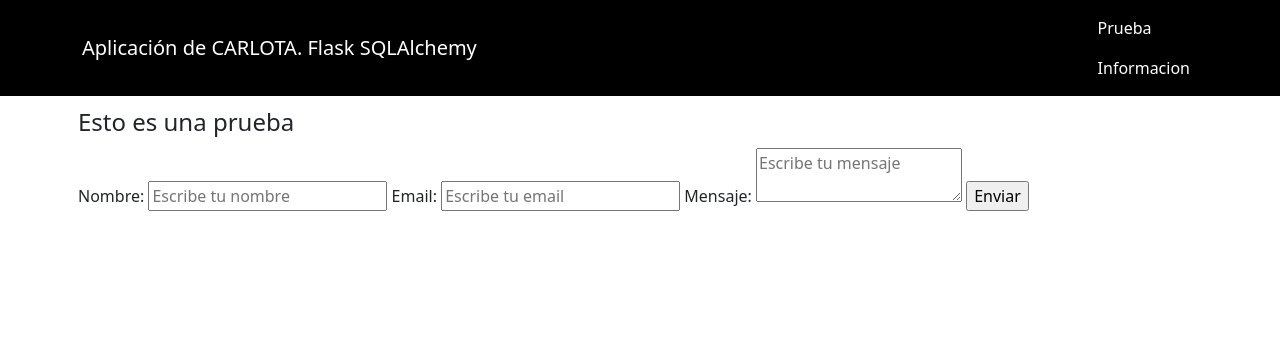
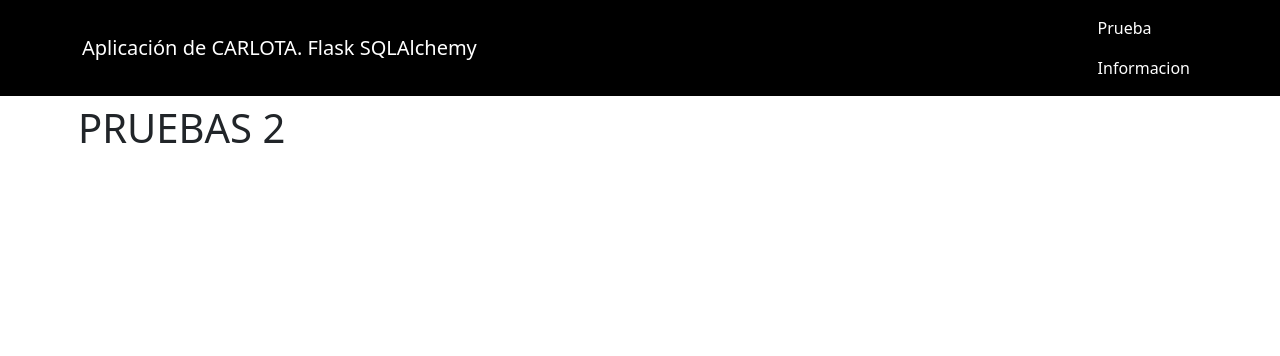
Before and after one commit to carlotamartin/Practica-2-bases-de-datos, a Flask app: page /info in a window 1280 px wide. Shown: the top 356 px of the page. Run offline with Flask 2, Linux system fonts and the light colour scheme.

Commit message:
arreglando el error ya que me salían dos mensajes

```diff
--- a/templates/info.html
+++ b/templates/info.html
@@ -2,37 +2,13 @@
 
 {%block body%}
 
-<!DOCTYPE html>
-<html>
-    <head>
-    <link rel="stylesheet" type="text/css" href="">
-    <link rel="shorcut icon" type="image/x-icon" class="img" href="../imagenes/favicon.ico">
-    <title>Formulario Basico con html y css</title>
-    </head>
 
-    <body>
-    <div class="contenedor">
-    <fieldset><legend>Esto es una prueba</legend>
-        <form>
-        <!---->
-        <label for="nombre">Nombre:</label>
-        <!---->
-        <input type="text" id="nombre" name="nombre" placeholder="Escribe tu nombre">
+<body>
 
-        <label for="email">Email:</label>
+    <h1> PRUEBAS 2</h1>
 
-        <input type="email" id="email" name="email" placeholder="Escribe tu email">
 
-        <label for="mensaje">Mensaje:</label>
-        <!---->
-        <textarea type="mensaje" id="mensaje" name="mensaje" placeholder="Escribe tu mensaje"></textarea>
-
-        <input type="submit" value="Enviar">
-        </form>
-    </fieldset>
-    </div>
-    </body>
-</html>
+</body>
 
 
 {%endblock %}
--- a/templates/partials/_message.html
+++ b/templates/partials/_message.html
@@ -5,7 +5,7 @@
 
     {% if messages%}
         {%for message in messages%}
-            {{message}}
+
 
 
 <div class="alert alert-info alert-dismissible fade show" role="alert">
```
